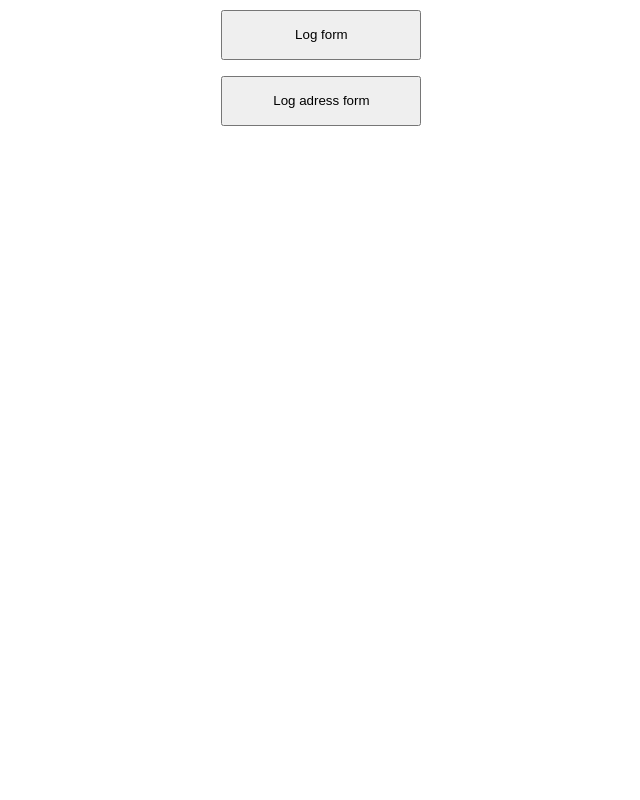
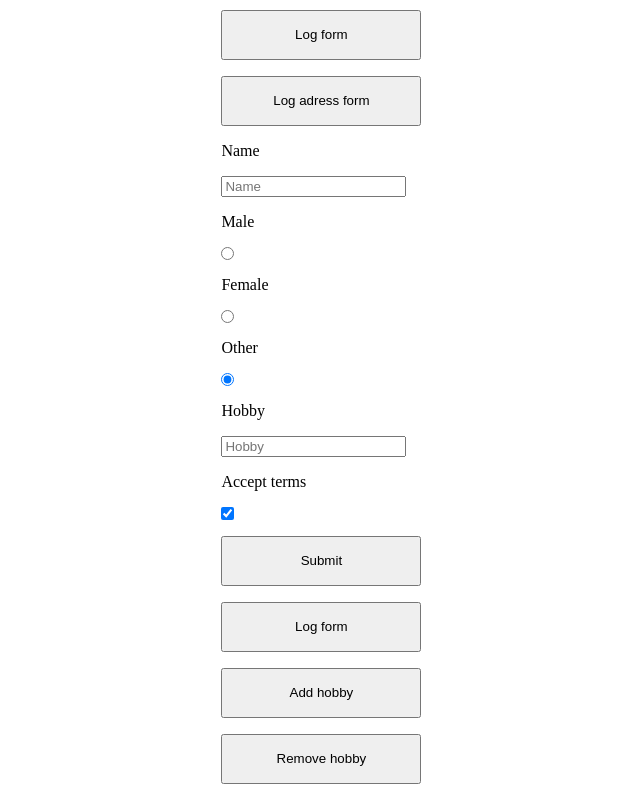
Before and after one commit to JoranRC/angular-forms-practice, an Angular app: page / in a window 1280 px wide. Shown: the part 2171-2971 px from the top of the page, without its empty margins (269-909 px from the left). Before the commit the page ends 2313 px from the top, so only its background shows below. Built offline with nearby package versions, Linux system fonts and the light colour scheme.

Commit message:
Added common input types component

```diff
--- a/src/app/app.component.scss
+++ b/src/app/app.component.scss
@@ -14,3 +14,7 @@ input {
     display: block;
     margin: 16px 0px;
 }
+
+.error {
+    color: #d34171;
+}
--- a/src/app/common-input-types/common-input-types.component.html
+++ b/src/app/common-input-types/common-input-types.component.html
@@ -1,3 +1,64 @@
-<p>common-input-types works!</p>
+<form novalidate
+      (ngSubmit)="submitForm()"
+      [formGroup]="reactiveForm">
 
-Radio buttons and dropdowns
+  <label>Name
+    <input type="text"
+           placeholder="Name"
+           formControlName="name"
+           required />
+  </label>
+  <div *ngIf="reactiveForm.get('name').errors?.required && showError"
+       class="error">
+    Name field is required
+  </div>
+
+  <label>
+      Male
+    <input formControlName="gender"
+           type="radio"
+           value="Male">
+  </label>
+  <label>
+      Female
+    <input formControlName="gender"
+           type="radio"
+           value="Female">
+  </label>
+  <label>
+      Other
+    <input formControlName="gender"
+           type="radio"
+           value="Other">
+  </label>
+
+  <label formArrayName="hobbies"
+         *ngFor="let hobby of getHobbies().controls; let i=index">
+    Hobby
+    <input type="text"
+           placeholder="Hobby"
+           [formControlName]="i"
+           required />
+  </label>
+  <div *ngIf="getHobbies().invalid && showError"
+       class="error">
+    One or more required hobby fields are not filled in
+  </div>
+
+  <div [formGroup]="reactiveForm.controls.adress">
+
+  </div>
+
+  <label>Accept terms
+    <input formControlName="acceptedTerms"
+           type="checkbox">
+  </label>
+
+  <button type="submit">Submit</button>
+  <button type="button"
+          (click)="logForm()">Log form</button>
+  <button type="button"
+          (click)="addHobby()">Add hobby</button>
+  <button type="button"
+          (click)="removeHobby()">Remove hobby</button>
+</form>
--- a/src/app/common-input-types/common-input-types.component.ts
+++ b/src/app/common-input-types/common-input-types.component.ts
@@ -1,15 +1,60 @@
 import { Component, OnInit } from '@angular/core';
+import { FormArray, FormBuilder, FormGroup } from '@angular/forms';
+
+//object example to sent to BE
+const exampleObject = {
+  name: '',
+  gender: 'Other',
+  hobbies: [],
+  adress: {
+    street: '',
+    number: undefined,
+  },
+  acceptedTerms: true,
+};
 
 @Component({
-  selector: 'app-common-input-types',
+  selector: 'common-input-types',
   templateUrl: './common-input-types.component.html',
-  styleUrls: ['./common-input-types.component.scss']
+  styleUrls: ['./common-input-types.component.scss'],
 })
 export class CommonInputTypesComponent implements OnInit {
+  reactiveForm: FormGroup;
+  showError = false;
 
-  constructor() { }
+  constructor(private fb: FormBuilder) {}
 
   ngOnInit(): void {
+    this.reactiveForm = this.fb.group({
+      name: '',
+      gender: 'Other',
+      hobbies: this.fb.array([this.fb.control('')]),
+      adress: this.fb.group({
+        street: '',
+        number: undefined,
+      }),
+      acceptedTerms: true
+    });
   }
 
+  addHobby() {
+    this.getHobbies().push(this.fb.control(''));
+  }
+
+  removeHobby() {
+      this.getHobbies().removeAt(this.getHobbies().length - 1)
+  }
+
+  getHobbies(): FormArray {
+      return this.reactiveForm.get('hobbies') as FormArray;
+  }
+
+  logForm(): void {
+    console.log(this.reactiveForm);
+  }
+
+  submitForm(): void {
+    this.showError = true;
+    console.log(this.reactiveForm);
+  }
 }
--- a/src/app/welcome/welcome.component.html
+++ b/src/app/welcome/welcome.component.html
@@ -5,4 +5,5 @@
     <form-array-ui></form-array-ui>
     <check-boxes></check-boxes>
     <nested-form-groups-ui></nested-form-groups-ui>
+    <common-input-types></common-input-types>
 </div>
```
